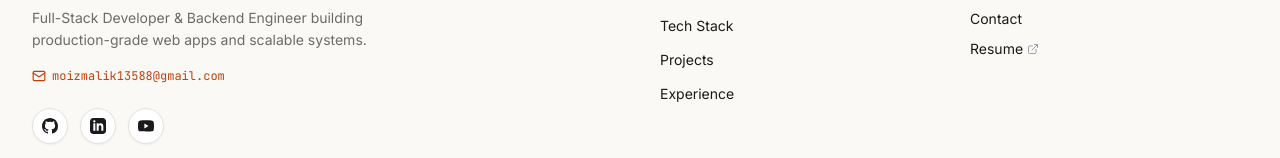
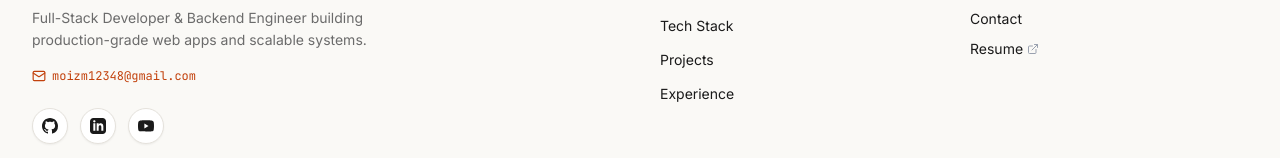
Before and after one commit to moizmalik13588/Portfolio, a Next.js app: page / in a window 1280 px wide. Shown: the part 6872-7030 px from the top of the page. Built offline with nearby package versions, Linux system fonts and the light colour scheme.

Commit message:
Fix incorrect email address in contact links

```diff
--- a/src/components/Footer.tsx
+++ b/src/components/Footer.tsx
@@ -17,7 +17,7 @@ export default function Footer() {
 
   const resourceLinks = [
     { name: "Education", href: "#education" },
-    { name: "Contact", href: "mailto:moizmalik13588@gmail.com?subject=Let's%20Connect&body=Hi%20Muhammad%2C" },
+    { name: "Contact", href: "mailto:moizm12348@gmail.com?subject=Let's%20Connect&body=Hi%20Muhammad%2C" },
     { name: "Resume", href: "/resume.pdf", external: true },
   ];
 
@@ -76,11 +76,11 @@ export default function Footer() {
             Full-Stack Developer & Backend Engineer building production-grade web apps and scalable systems.
           </p>
           <a
-            href="mailto:moizmalik13588@gmail.com?subject=Let's%20Connect&body=Hi%20Muhammad%2C"
+            href="mailto:moizm12348@gmail.com?subject=Let's%20Connect&body=Hi%20Muhammad%2C"
             className="text-xs font-mono text-[#C2410C] dark:text-[#EA580C] hover:underline flex items-center gap-1.5"
           >
             <Mail className="w-3.5 h-3.5" />
-            moizmalik13588@gmail.com
+            moizm12348@gmail.com
           </a>
 
           {/* Social Icons with circular buttons */}
--- a/src/components/Navbar.tsx
+++ b/src/components/Navbar.tsx
@@ -33,7 +33,7 @@ export default function Navbar() {
     { name: "Projects", href: "#projects" },
     { name: "Experience", href: "#experience" },
     { name: "Education", href: "#education" },
-    { name: "Contact", href: "mailto:moizmalik13588@gmail.com?subject=Let's%20Connect&body=Hi%20Muhammad%2C" },
+    { name: "Contact", href: "mailto:moizm12348@gmail.com?subject=Let's%20Connect&body=Hi%20Muhammad%2C" },
   ];
 
   return (
@@ -133,7 +133,7 @@ export default function Navbar() {
                   <path d="M19 0h-14c-2.761 0-5 2.239-5 5v14c0 2.761 2.239 5 5 5h14c2.762 0 5-2.239 5-5v-14c0-2.761-2.238-5-5-5zm-11 19h-3v-11h3v11zm-1.5-12.268c-.966 0-1.75-.79-1.75-1.764s.784-1.764 1.75-1.764 1.75.79 1.75 1.764-.783 1.764-1.75 1.764zm13.5 12.268h-3v-5.604c0-3.368-4-3.113-4 0v5.604h-3v-11h3v1.765c1.396-2.586 7-2.777 7 2.476v6.759z" />
                 </svg>
               </a>
-              <a href="mailto:moizmalik13588@gmail.com" className="hover:text-[#1A1A1A]">
+              <a href="mailto:moizm12348@gmail.com?subject=Let's%20Connect&body=Hi%20Muhammad%2C" className="hover:text-[#1A1A1A]">
                 <Mail className="w-5 h-5" />
               </a>
             </div>
--- a/src/sections/About.tsx
+++ b/src/sections/About.tsx
@@ -54,7 +54,7 @@ export default function About() {
               View Resume
             </a>
             <a
-              href="mailto:moizmalik13588@gmail.com"
+              href="mailto:moizm12348@gmail.com?subject=Let's%20Connect&body=Hi%20Muhammad%2C"
               className="rounded-full border border-[#E5E2DC] dark:border-[#27272A] bg-white dark:bg-[#18181B] px-5 py-2 text-xs font-medium text-[#1A1A1A] dark:text-[#E4E4E7] hover:bg-[#F5F3EF] dark:hover:bg-zinc-800 shadow-none transition-colors inline-flex items-center gap-2"
             >
               <Mail className="w-3.5 h-3.5 text-[#C2410C]" />
--- a/src/sections/Contact.tsx
+++ b/src/sections/Contact.tsx
@@ -30,7 +30,7 @@ export default function Contact() {
 
         <div className="flex flex-col sm:flex-row items-center justify-center gap-4">
           <a
-            href="mailto:moizmalik13588@gmail.com?subject=Let's%20Connect&body=Hi%20Muhammad%2C"
+            href="mailto:moizm12348@gmail.com?subject=Let's%20Connect&body=Hi%20Muhammad%2C"
             className="w-full sm:w-auto inline-flex items-center justify-center gap-2 px-7 py-3 rounded-full bg-[#1A1A1A] dark:bg-white text-white dark:text-[#1A1A1A] text-sm font-sans font-medium transition-all hover:bg-[#C2410C] dark:hover:bg-[#EA580C] group shadow-none"
           >
             <Mail className="w-4 h-4" />
```
